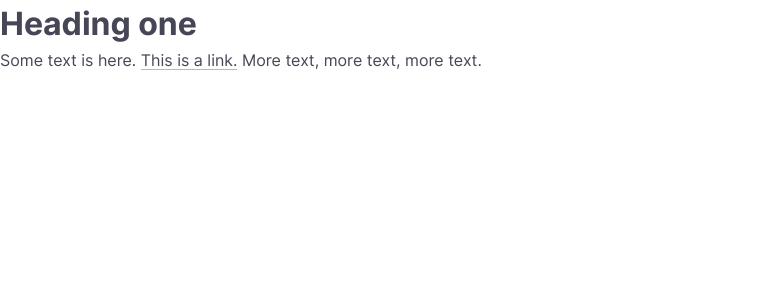
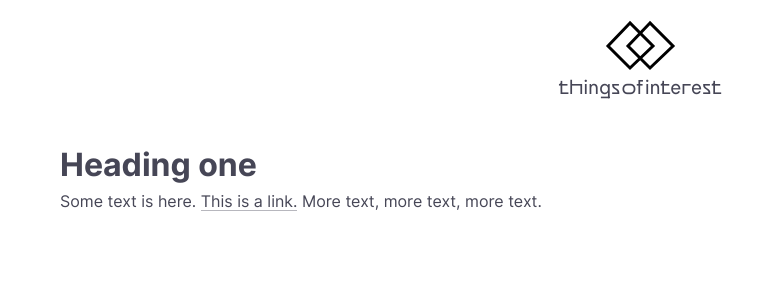
Before and after one commit to heisenburger/thingsofinterest, a Jekyll site: the page built from index.html, in a window 1280 px wide. Shown: the top 300 px of the page, without its empty margins (0-784 px from the left). Built offline with Jekyll 4.4.1, drawn with Linux system fonts in a browser that asks for light colours; some web fonts are replaced.

Commit message:
make logonav component

```diff
--- /dev/null
+++ b/_includes/logonav.html
@@ -0,0 +1,16 @@
+<header class="logonav anchor">
+  <div class="logo">
+    <img src="/images/lo.svg" class="logo-left"><img src="/images/lo.svg" class="logo-right">
+  </div>
+  <h1 class="logo-text">{{ site.title }}</h1>
+  <nav class="platformlinks">
+    <ul>
+      <li><a href="">iTunes</a></li>
+      <li><a href="">Spotify</a></li>
+      <li><a href="">PocketCasts</a></li>
+      <li><a href="">Stitcher</a></li>
+      <li><a href="">iHeartRadio</a></li>
+      <li><a href="">RSS</a></li>
+    </ul>
+  </nav>
+</header>
--- a/_layouts/default.html
+++ b/_layouts/default.html
@@ -9,7 +9,9 @@
 
     <div class="overlay">
 
-      <main class="cwidth">
+      <main class="screen-edge">
+
+        {% include logonav.html %}
 
         {{ content }}
 
--- /dev/null
+++ b/_sass/_layout.scss
@@ -0,0 +1,47 @@
+// ------
+// Layout
+// ------
+
+// Layout
+
+.flex {
+  display: flex;
+  align-items: center;
+}
+
+.flex-auto {
+  flex: 1 1 auto;
+}
+
+.grid {
+  display: grid;
+}
+
+// Mutators
+
+.anchor {
+  position: relative;
+}
+
+.nls {
+  list-style: none;
+}
+
+.screen-edge {
+  padding-top: var(--u2);
+  padding-left: var(--u2);
+  padding-right: var(--u2);
+  padding-bottom: var(--u2);
+  @include q($bp-med){
+    padding-left: var(--u4);
+    padding-right: var(--u4);
+  }
+  @include q($bp-lrg){
+    padding-left: var(--u6);
+    padding-right: var(--u6);
+  }
+  @include q($bp-xlg){
+    padding-left: var(--u10);
+    padding-right: var(--u10);
+  }
+}
--- /dev/null
+++ b/_sass/_logonav.scss
@@ -0,0 +1,118 @@
+// Logo
+
+$logo-height: 51px;
+$logo-width: 71px;
+$transit-short: 0.1s;
+$transit-med: 0.3s;
+
+.logonav {
+  padding: 0 0 var(--u4);
+}
+
+.logo,
+.platformlinks {
+  @extend .display;
+}
+
+.logo {
+  position: relative;
+  width: $logo-width;
+  height: $logo-height;
+  margin: 0 auto;
+  transform-origin: center;
+}
+
+  .logo-text {
+    @extend .display;
+    @extend .f-med;
+    @extend .regular;
+    word-spacing: -0.2em;
+    text-transform: lowercase;
+    font-variation-settings: 'wdth' 200;
+    text-align: center;
+    transition: $transit-med;
+  }
+
+  .logo-left {
+    position: absolute;
+    top: 0;
+    left: 0;
+  }
+
+  .logo-right {
+    position: absolute;
+    top: 0;
+    right: 0;
+  }
+
+  .logo-left, .logo-right {
+    transition: transform $transit-med ease-in-out $transit-short;
+  }
+
+// Nav
+
+.platformlinks {
+  @extend .f-sml;
+  position: absolute;
+  top: 0;
+  width: 100%;
+  height: $logo-height;
+  text-transform: uppercase;
+  opacity: 0;
+  transition: opacity $transit-med ease-in-out $transit-short;
+
+  ul {
+    @extend .nls;
+    @extend .grid;
+    grid-template-columns: repeat(auto-fit, minmax(100px, 1fr));
+    margin-top: calc((#{$logo-height} - 2*var(--f-med)));
+  }
+
+  li {
+    @extend .flex-auto;
+    display: inline-block;
+    text-align: center;
+  }
+
+  a {
+    @extend .sneakylink;
+    padding: var(--u1);
+    pointer-events: none;
+    &:hover {
+      font-variation-settings: 'wdth' 300;
+      transition: font-stretch $transit-short;
+    }
+  }
+}
+
+// Nav only reveals on non-mobile interfaces
+
+@include q($bp-med){
+  .logonav:hover {
+
+    // logo animates out
+    .logo-left, .logo-right {
+      transition: transform $transit-short ease-in-out $transit-short;
+    }
+    .logo-left {
+      transform: translateX(-50vw);
+    }
+    .logo-right {
+      transform: translateX(50vw);
+    }
+    .logo-text {
+      font-variation-settings: 'wdth' 600;
+      transition: $transit-short;
+    }
+
+    // nav reveals itself
+    .platformlinks {
+      opacity: 1;
+      transition: opacity $transit-med ease-in-out $transit-short;
+      a {
+        pointer-events: auto;
+        transition: $transit-short;
+      }
+    }
+  }
+}
--- a/_sass/_typography.scss
+++ b/_sass/_typography.scss
@@ -8,7 +8,7 @@
   font-family: var(--ff-sans);
 }
 
-.disp {
+.display {
   font-family: var(--ff-disp-sans);
 }
 
--- a/css/main.scss
+++ b/css/main.scss
@@ -24,12 +24,12 @@
   --f-2xd:  6.25rem; // 100px
 
   --u1:  0.625rem;   // 10px
-  --u2:  calc(2 * var(--unit));
-  --u4:  calc(4 * var(--unit));
-  --u6:  calc(6 * var(--unit));
-  --u8:  calc(8 * var(--unit));
-  --u12: calc(12 * var(--unit));
-  --u16: calc(16 * var(--unit));
+  --u2:  calc(2 * var(--u1));
+  --u4:  calc(4 * var(--u1));
+  --u6:  calc(6 * var(--u1));
+  --u8:  calc(8 * var(--u1));
+  --u10: calc(10 * var(--u1));
+  --u20: calc(20 * var(--u1));
 
 // Colours
   --grey1: #333;
@@ -95,5 +95,7 @@
 @import
   "fonts",
   "base",
-  "typography"
+  "typography",
+  "layout",
+  "logonav"
 ;
--- a/index.html
+++ b/index.html
@@ -1,5 +1,5 @@
 ---
-layout: episode
+layout: default
 title: "Scams"
 date: 2019-11-09 01:00:00 +1200
 index: "059"
```
Also changed, not shown: README.md, _sass/_base.scss (line endings or trailing spaces), images/lo.svg (added), images/logo.svg (added).
